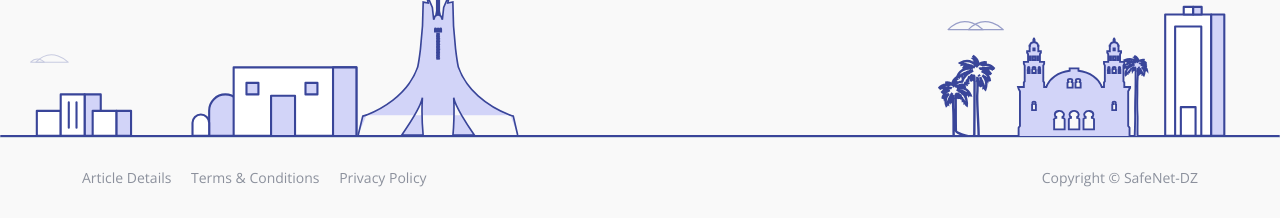
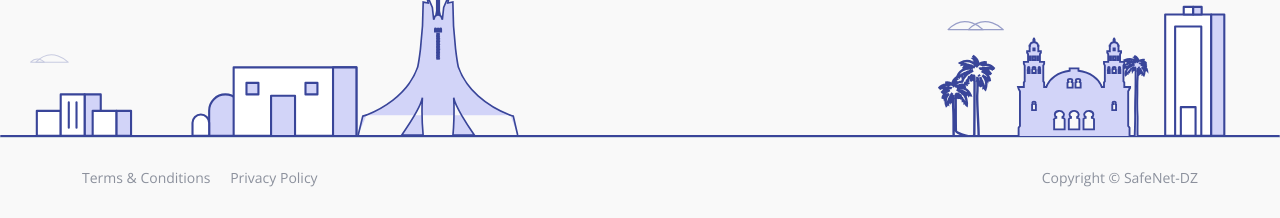
Before and after one commit to safenet-dz/safenet-dz.github.io, a plain HTML site: page index.html in a window 1280 px wide. Shown: the part 4489-4707 px from the top of the page. Drawn offline with nearby package versions, Linux system fonts and the light colour scheme.

Commit message:
Update index.html

```diff
--- a/index.html
+++ b/index.html
@@ -425,7 +425,6 @@
             <div class="row">
                 <div class="col-lg-6">
                     <ul class="list-unstyled li-space-lg p-small">
-                        <li><a href="article.html">Article Details</a></li>
                         <li><a href="terms.html">Terms & Conditions</a></li>
                         <li><a href="privacy.html">Privacy Policy</a></li>
                     </ul>
```
